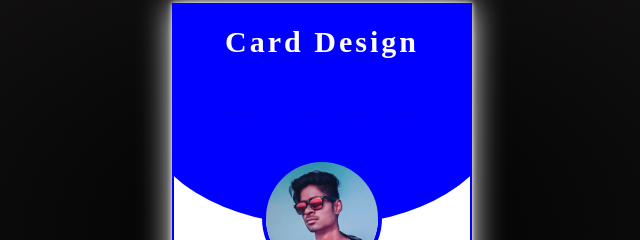
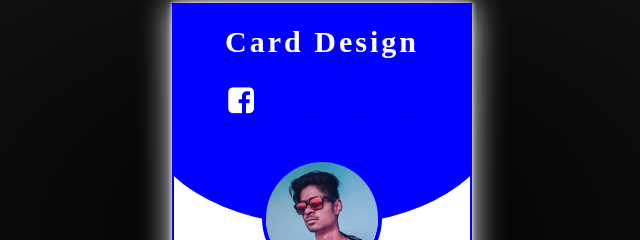
Before and after one commit to crazyprogrammer-np/ID-Design, a plain HTML site: page index.html in a window 1280 px wide. Shown: the part 172-412 px from the top of the page, 318-958 px from the left. Drawn offline with Linux system fonts and the light colour scheme.

Commit message:
Update index.html

```diff
--- a/index.html
+++ b/index.html
@@ -17,7 +17,7 @@
         <div class="id-bottom">
             <h2>Card Design</h2>
             <div class="social-container">
-                <a href="#"><i class="fab fa-facebook-square"></i></a>
+                <a href="#"><i class="fa fa-facebook-square"></i></a>
                 <a href="#"><i class="fab fa-instagram-square"></i></a>
                 <a href="#"><i class="fab fa-twitter-square"></i></a>
                 <a href="#"><i class="fab fa-git-square"></i></a>
```
